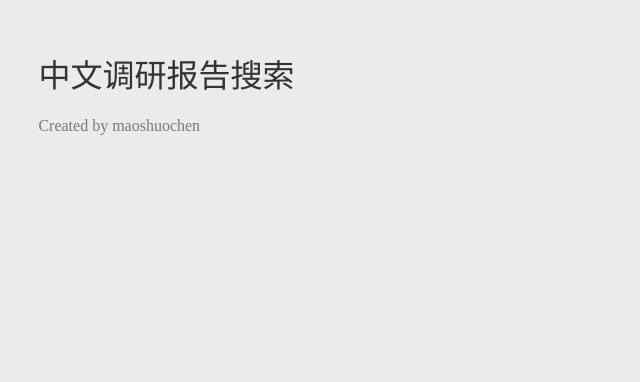
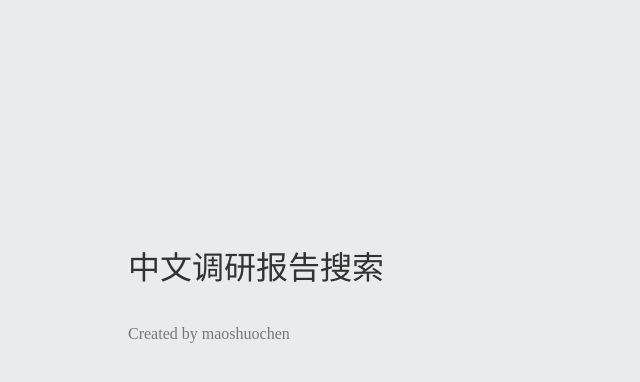
Before and after one commit to maoshuochen/search, a website: page index.html in a window 1280 px wide. Shown: the part 110-492 px from the top of the page, without its empty margins (0-640 px from the left). Drawn offline with Linux system fonts and the light colour scheme.

Commit message:
add flex

```diff
--- a/style.css
+++ b/style.css
@@ -1,5 +1,9 @@
 body {
-  margin: 40vh 10vw;
+  height: 100vh;
+  margin: 0 10vw;
+  display: flex;
+  flex-direction: column;
+  justify-content: center;
   background: #e9ebec;
 }
 h1 {
@@ -33,10 +37,7 @@ p {
   zoom: 2;
   fill: #999 !important;
 }
-@media screen and (min-width: 768px) {
-  body{
-    margin:20vh 3vw;
-  }
+@media screen and (max-width: 768px) {
   .gsc-input-box {
     border-radius: 5px;
     padding: 0 5px;
```
